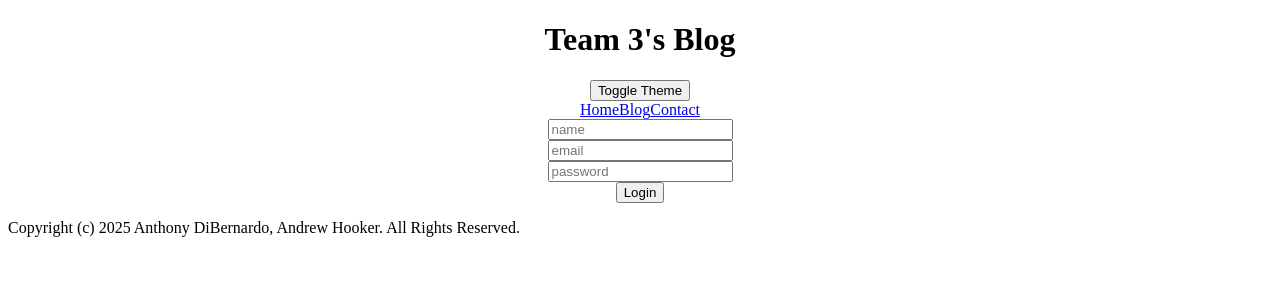
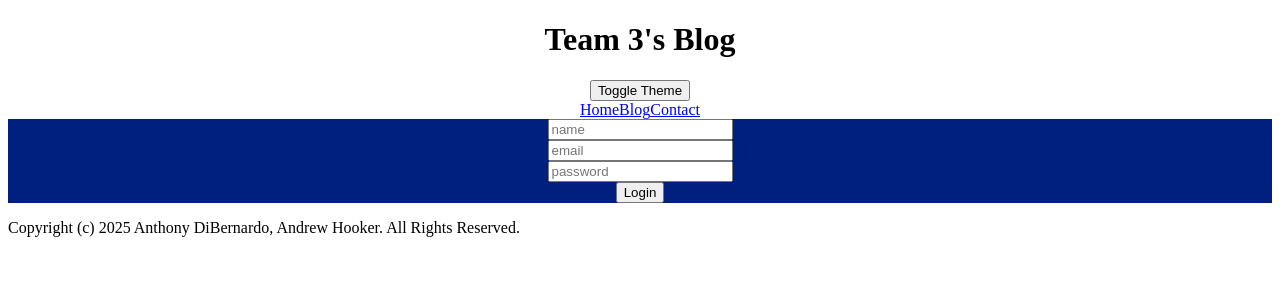
Before and after one commit to AnthonyDibernardo/FrontEndProject2, a React (Vite) app: page /login in a window 1280 px wide. Shown: the top 300 px of the page. Built offline with nearby package versions, Linux system fonts and the light colour scheme.

Commit message:
added basic dark and light coloring

```diff
--- a/src/components/css/footer.css
+++ b/src/components/css/footer.css
@@ -1,4 +1,10 @@
 
 footer .light {
     background-color: #99b3ff;
+    color: black;
 }
+
+footer .dark {
+    background-color: #002080;
+    color: white;
+}
--- a/src/components/css/header.css
+++ b/src/components/css/header.css
@@ -5,5 +5,11 @@ header {
 
 header .light{
     background-color: #99b3ff;
+    color: black;
 
 }
+
+header .dark{
+    background-color: #002080;
+    color: white;
+}
--- a/src/index.css
+++ b/src/index.css
@@ -3,4 +3,10 @@
 
 div .light {
     background-color: #809fff;
+    color: black;
 }
+
+div .dark {
+    background-color: #002699;
+    color: white;
+}
```
